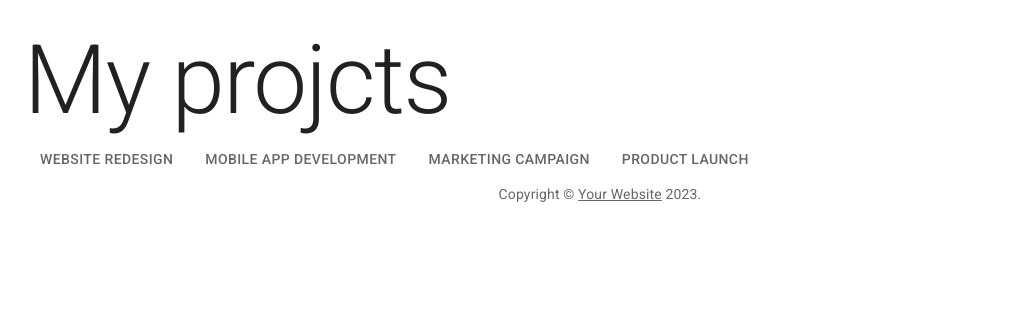
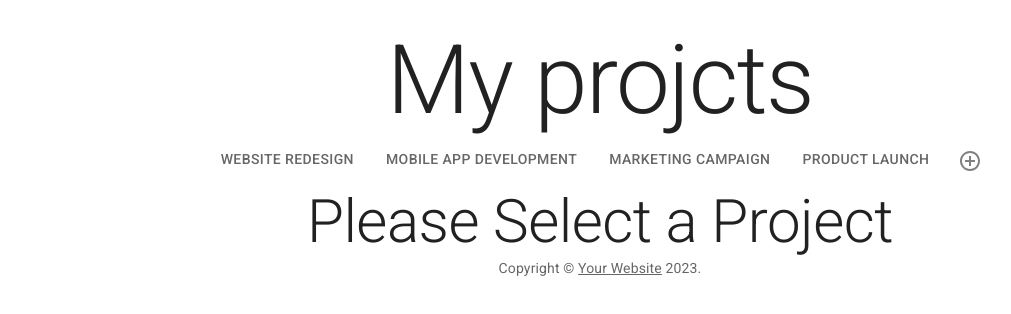
Before and after one commit to chezkin/mengerProjcts-RollingExercise-React, a React (Vite) app: page / in a window 1280 px wide. Shown: the top 314 px of the page, without its empty margins (40-1051 px from the left). Built offline with nearby package versions, Linux system fonts and the light colour scheme.

Commit message:
{ADD} Added a plus button to create a new project successfully added to the array

```diff
--- a/src/App.tsx
+++ b/src/App.tsx
@@ -23,7 +23,7 @@ const [myProjects , setMyProjects] = React.useState<Project[]>([project1, projec
 
   return (
     <Container maxWidth="lg">
-      <Box sx={{ my: 3 }}>
+      <Box sx={{ my: 3 , display: 'flex', flexDirection:'column', justifyContent:'center', alignItems:'center'}}>
         <Typography  variant='h1'>
           My projcts
         </Typography>
--- /dev/null
+++ b/src/components/AddProjectBtn.tsx
@@ -0,0 +1,76 @@
+import React, { useRef } from 'react';
+import {Typography, Box, Button, IconButton, Modal, TextField} from '@mui/material';
+import AddCircleOutlineOutlinedIcon from '@mui/icons-material/AddCircleOutlineOutlined';
+import Project from '../types/ProjectType';
+
+type Props = {
+    Projects: Project[],
+    setProjects: React.Dispatch<React.SetStateAction<Project[]>>
+}
+
+const style = {
+    position: 'absolute' as 'absolute',
+    top: '50%',
+    left: '50%',
+    transform: 'translate(-50%, -50%)',
+    width: 400,
+    bgcolor: 'background.paper',
+    border: '2px solid #000',
+    boxShadow: 24,
+    p: 3,
+  };
+
+const AddProjectBtn = (props: Props) => {
+    const [open, setOpen] = React.useState(false);
+    const newProject = {
+        name: '',
+        tasks: []
+    }
+    let inputNewProjectName = useRef('');
+    const handlClickCreatProject = () => {
+        newProject.name = inputNewProjectName.current
+        const projects = [...props.Projects , newProject]
+        props.setProjects(projects);
+        handleClose()
+    }
+
+    const handleOpen = () => setOpen(true);
+    const handleClose = () => setOpen(false);
+  return (
+    <>
+    <IconButton onClick={handleOpen} sx={{
+            '&.MuiButtonBase-root':{
+                color: 'gray',
+                width: '50px',
+                height: '50px',
+
+            },
+            '&.MuiButtonBase-root:hover':{
+                backgroundColor: '#1976d2',
+                borderRadius: '50%'
+            }
+        }}><AddCircleOutlineOutlinedIcon/></IconButton>
+         <Modal
+        open={open}
+        onClose={handleClose}
+
+      >
+        <Box id="modal-modal" sx={style}>
+          <Typography  variant="h6" >
+          Create New Project
+          </Typography>
+          <TextField onChange={(e) => inputNewProjectName.current =  e.target.value}
+          label='Project Name' variant='standard'  name='name'
+          sx={{ mt: 2, width: '100%' }}/>
+
+          <Box sx={{display:'flex', justifyContent:'end', marginTop: '7px'}}>
+            <Button onClick={handlClickCreatProject} >create</Button>
+            <Button onClick={handleClose}>cancel</Button>
+          </Box>
+        </Box>
+      </Modal>
+    </>
+  )
+}
+
+export default AddProjectBtn
--- a/src/components/SelectProject.tsx
+++ b/src/components/SelectProject.tsx
@@ -5,7 +5,7 @@ type Props = {}
 
 const SelectProject = (props: Props) => {
   return (
-    <Typography variant='h2'>Select Project</Typography>
+    <Typography variant='h2'>Please Select a Project</Typography>
   )
 }
 
--- a/src/pages/HomePage.tsx
+++ b/src/pages/HomePage.tsx
@@ -1,13 +1,13 @@
 import React from 'react'
 import Project from '../types/ProjectType';
 import TabsMenu from '../components/TabsMenu';
-import Typography from '@mui/material/Typography';
+import {Typography, Box, Button, IconButton} from '@mui/material';
+import AddCircleOutlineOutlinedIcon from '@mui/icons-material/AddCircleOutlineOutlined';
 
 import { Outlet } from "react-router-dom";
+import AddProjectBtn from '../components/AddProjectBtn';
 
 
-
-import CardProject from '../components/CardProject';
 
 
 type Props = {
@@ -18,9 +18,12 @@ type Props = {
 const HomePage = (props: Props) => {
 
 
+
     return (<>
-
+        <Box sx={{display: 'flex'}}>
         <TabsMenu Projects={props.Projects} setProjects={props.setProjects} />
+        <AddProjectBtn Projects={props.Projects} setProjects={props.setProjects}/>
+        </Box>
 
         <Outlet/>
     </>
--- a/src/router/Router.tsx
+++ b/src/router/Router.tsx
@@ -17,7 +17,7 @@ type Props = {
 const RouterTabs = (props: Props) => {
     // const [pojectRoutes , setPojectRoutes]
     const addTOrouter = [{
-        path: '/Select',
+        path: '',
         element: <SelectProject />,
         errorElement: <ErrorPage />,
     },]
```
